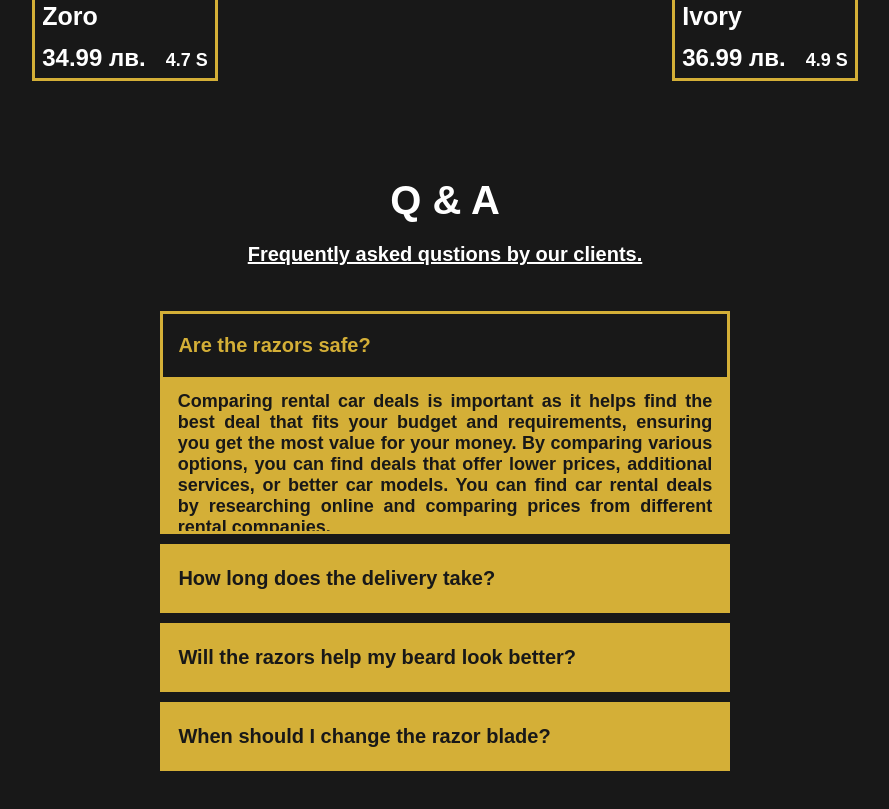
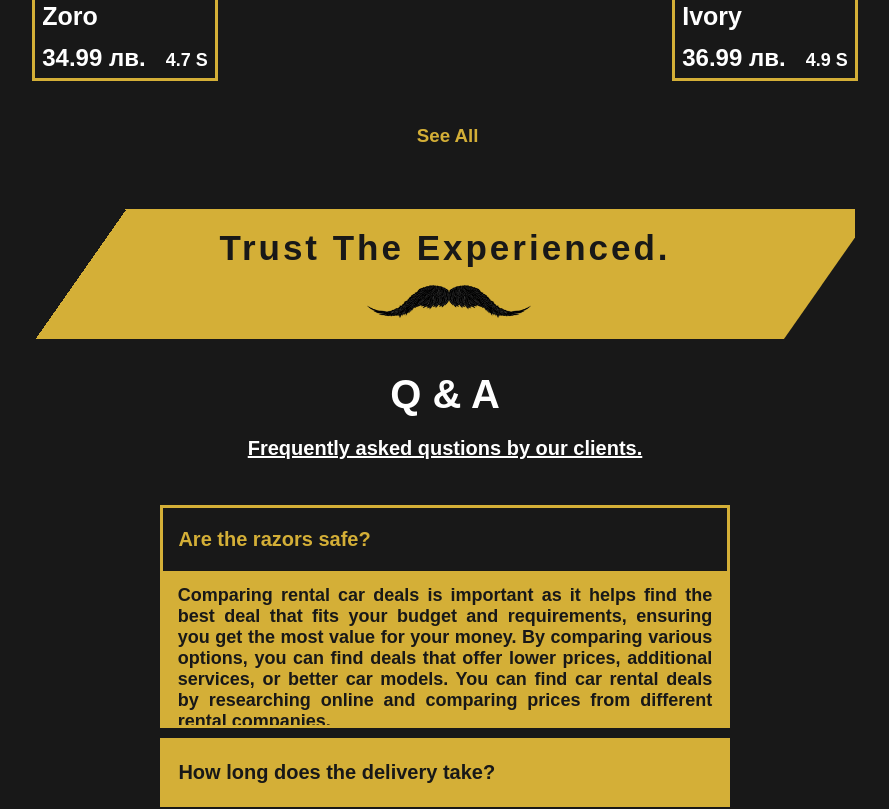
Before and after one commit to KrisKiselkov/One-Blade, a React (Create React App) app: page /products in a window 1280 px wide. Shown: the part 680-1489 px from the top of the page, without its empty margins (195-1084 px from the left). Before the commit the page ends 1458 px from the top, so only its background shows below. Built offline with nearby package versions, Linux system fonts and the light colour scheme; a web font is replaced by a local one.

Commit message:
QA Base Look

```diff
--- a/src/App.css
+++ b/src/App.css
@@ -560,10 +560,15 @@ path {
 .hry-img {
   position: relative;
   width: 35%;
+  transition: scale .2s ease-out;
+}
+
+.hry-img:hover {
+  scale: 1.1;
 }
 
 .left-hry-img {
-  left: 1em;
+  left: 1.1em;
 }
 
 .hry-yrs {
@@ -592,62 +597,62 @@ path {
 }
 
 .tr-one {
-  left: 28.5%;
-  top: 10.1em;
+  left: 29%;
+  top: 9.93em;
   border-left: 100px solid transparent;
   border-right: 0px solid transparent;
   border-bottom: 100px solid #D4AF37;
 }
 
 .tr-two {
-  top: -1em;
+  top: -.6em;
   border-top: 100px solid #D4AF37;
   border-left: 0px solid transparent;
   border-right: 100px solid transparent;
 }
 
 .tr-three {
-  left: 61.8%;
-  top: 33.6em;
+  left: 61.7%;
+  top: 33.4em;
   border-left: 0px solid transparent;
   border-right: 100px solid transparent;
   border-bottom: 100px solid #D4AF37;
 }
 
 .tr-forth {
-  top: 23.2em;
-  left: 90.5%;
+  top: 23.4em;
+  left: 90.7%;
   border-top: 100px solid #D4AF37;
   border-left: 100px solid transparent;
   border-right: 0px solid transparent;
 }
 
 .tr-five {
-  top: 46.5em;
+  top: 46.8em;
   border-top: 100px solid #D4AF37;
   border-left: 0px solid transparent;
   border-right: 100px solid transparent;
 }
 
 .tr-six {
-  left: 28.5%;
-  top: 57.5em;
+  left: 29%;
+  top: 57.36em;
   border-left: 100px solid transparent;
   border-right: 0px solid transparent;
   border-bottom: 100px solid #D4AF37;
 }
 
 .tr-seven {
-  left: 61.8%;
-  top: 81.2em;
+  left: 61.7%;
+  top: 80.85em;
   border-left: 0px solid transparent;
   border-right: 100px solid transparent;
   border-bottom: 100px solid #D4AF37;
 }
 
 .tr-eight {
-  top: 70.5em;
-  left: 90.5%;
+  top: 70.85em;
+  left: 90.7%;
   border-top: 100px solid #D4AF37;
   border-left: 100px solid transparent;
   border-right: 0px solid transparent;
@@ -744,6 +749,11 @@ path {
   top: 5em;
   margin: 0 auto;
   text-align: center;
+}
+
+/* TESTIMONIALS */
+#temo-container {
+  height: 550px;
 }
 
 
@@ -927,13 +937,52 @@ footer {
   font-size: 24px;
 }
 
+#see-all-h3 {
+  position: absolute;
+  left: 47.8%;
+  top: 15em;
+  color: #D4AF37;
+}
+
+
+
+#trust-hero {
+  position: relative;
+  height: 130px;
+  width: 80%;
+  margin: 0 auto;
+  overflow: hidden;
+  color: #181818;
+}
+
+#trust-hero:after {
+  content: "";
+  position: absolute;
+  margin: -233.5px;
+  margin-top: -142px;
+  width: 100px;
+  height: 184px;
+  transform: rotate(35deg);
+  box-shadow: 0 0 0 613px #D4AF37;
+}
+
+#trust-h2 {
+  z-index: 55;
+  position: relative;
+  bottom: 10px;
+  text-align: center;
+  font-size: 35px;
+  letter-spacing: 3px;
+}
+
 
 #products-qa {
   position: relative;
-  top: 12em;
-  height: 600px;
+  top: 16em;
+  height: auto;
   width: 80%;
   margin: 0 auto;
+  margin-bottom: 11em;
 }
 
 #qa-h1 {
@@ -974,6 +1023,7 @@ footer {
 
 .questions {
   display: flex;
+  cursor: pointer;
 }
 
 .answers {
--- a/src/contents/Products/Products-QA.js
+++ b/src/contents/Products/Products-QA.js
@@ -18,6 +18,11 @@ export function ProductsQA() {
 
     return(
         <section id="products-qa">
+            <div id="trust-hero">
+                <h2 id="trust-h2">Trust The Experienced.</h2>
+                <img src={require('../../images/mustache.png')} className="mustache"></img>
+            </div>
+
             <h1 id="qa-h1">Q & A</h1>
             <h3 id="qa-h3">Frequently asked qustions by our clients.</h3>
 
--- a/src/contents/Products/Products-Sell.js
+++ b/src/contents/Products/Products-Sell.js
@@ -41,6 +41,7 @@ export function ProductsSell() {
 
             <section id="products-sell">
                 {razorFunction()}
+                <h3 id="see-all-h3">See All</h3>
             </section>
         </section>
     );
--- a/src/contents/Products/Products.js
+++ b/src/contents/Products/Products.js
@@ -1,4 +1,6 @@
 import { Nav } from '../../contents/Nav';
+import { Footer } from '../Footer';
+import { Newsletter } from '../Newsletter';
 import { ProductsHero } from './Products-Hero';
 import { ProductsQA } from './Products-QA';
 import { ProductsSell } from './Products-Sell';
@@ -14,6 +16,10 @@ export function Products() {
             <ProductsSell />
 
             <ProductsQA />
+
+            <Newsletter />
+
+            <Footer />
         </>
     );
 
```
Also changed, not shown: src/contents/Tesitmonials.js (added, +9 -0 lines).
